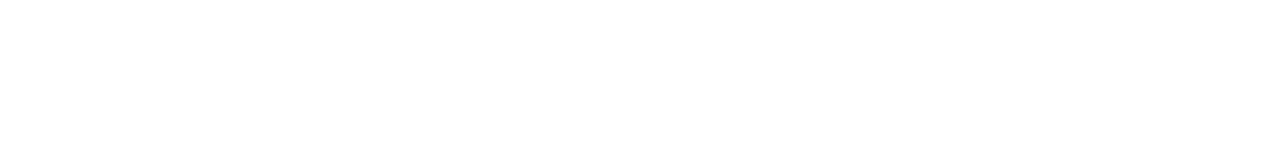
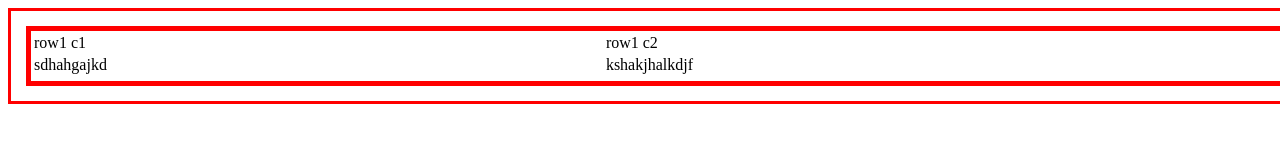
Before and after one commit to CkR-0ff/JSRepo, a plain HTML site: page Z1Stuff/MWidget.html in a window 1280 px wide. Shown: the top 160 px of the page. Drawn offline with Linux system fonts and the light colour scheme.

Commit message:
Widget try file

```diff
--- a/Z1Stuff/MWidget.html
+++ b/Z1Stuff/MWidget.html
@@ -1,21 +1,13 @@
-<div style="border-width: 3px; padding: 15px; width: 100%;">
-  <table style="width: 100%; border-width: 3px;">
+<html><head></head><body><div style="border: 3px solid red; padding: 15px; width: 100%;">
+  <table style="width: 100%; border: 5px solid red;">
     <tbody>
       <tr>
-        <td>
-
-        </td>
-        <td>
-
-        </td>
+        <td>row1 c1</td>
+        <td>row1 c2</td>
       </tr>
       <tr>
-        <td>
-
-        </td>
-        <td>
-
-        </td>
+        <td>sdhahgajkd</td>
+        <td>kshakjhalkdjf</td>
       </tr>
       <tr>
         <td>
@@ -27,4 +19,4 @@
       </tr>
     </tbody>
   </table>
-</div>
+</div></body></html>
```
